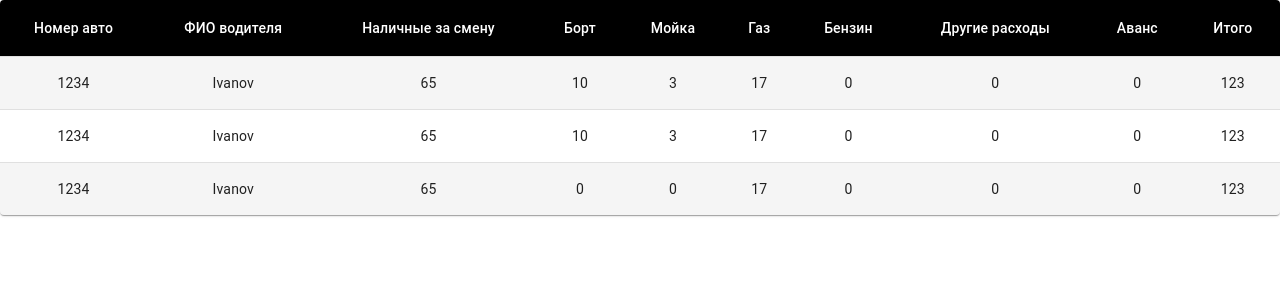
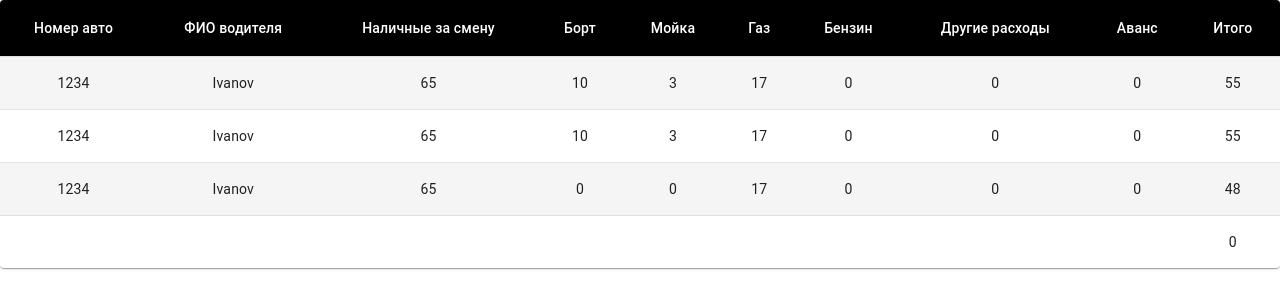
Before and after one commit to nastyasap/dms_work, a React (Create React App) app: page / in a window 1280 px wide. Shown: the top 308 px of the page. Built offline with nearby package versions, Linux system fonts and the light colour scheme.

Commit message:
newRow add

```diff
--- a/src/api/api.ts
+++ b/src/api/api.ts
@@ -48,29 +48,28 @@ export const dailyTableApi = {
                 addedDate: '20/09/2022/10:59',
             },
         ]})
-        return instance.get(`/getTable`, { params: {tableId}})
+        return instance.get<DailyTableRow[]>(`/getTable`, { params: {tableId}})
     },
 
-    updateDataTable(tableId: number, rowId: number, data: Partial<DailyTableType>) {
-        return instance.put(`/getTable`, {data}, { params: {tableId, rowId}})
+    updateDataTable(tableId: number, rowId: number, data: Partial<DailyTableRow>) {
+        return instance.put<DailyTableRow>(`/getTable`, {data}, { params: {tableId, rowId}})
     },
 
-    createDataTable(tableId: number, data: DailyTableType) {
-        return instance.post(`/getTable`, {data}, { params: {tableId}})
+    createDataTable(tableId: number, data: Partial<DailyTableRow>)  {
+        return instance.post<DailyTableRow>(`/getTable`, {data}, { params: {tableId}})
     },
 }
 
-export type DailyTableType = {
+export type DailyTableRow = {
     rowId: number
-    autoNumber?: number
-    name: string
-    cash: number
-    bort?: number
-    washing?: number
-    gas?: number
-    fuel?: number
-    spendings?: number
-    avans?: number
-    total: number
-    addedDate: any
+    autoNumber?: number | null
+    name: string | null
+    cash: number | null
+    bort?: number | null
+    washing?: number | null
+    gas?: number | null
+    fuel?: number | null
+    spendings?: number | null
+    avans?: number | null
+    addedDate: number | null
 }
--- a/src/bll/reducers/dailyTable-reducer.ts
+++ b/src/bll/reducers/dailyTable-reducer.ts
@@ -1,8 +1,8 @@
 import {createSlice, PayloadAction} from '@reduxjs/toolkit';
-import {DailyTableType} from '../../api/api';
+import {DailyTableRow} from '../../api/api';
 
 interface InitialState {
-    dailyTable: DailyTableType[];
+    dailyTable: DailyTableRow[];
     isLoading: boolean;
     id: number | null;
 }
@@ -12,22 +12,37 @@ const initialState: InitialState = {
     id: null,
 }
 
+export const EMPTY_DATA: DailyTableRow = {
+    rowId: 100000000000,
+    autoNumber: null,
+    name: null,
+    cash: null,
+    bort: null,
+    washing: null,
+    gas: null,
+    fuel: null,
+    spendings: null,
+    avans: null,
+    addedDate: new Date().getTime()
+}
+
 export const dailyTableSlice = createSlice({
     name: 'dailyTable',
     initialState: initialState,
     reducers: {
-        addRow(state, action: PayloadAction<DailyTableType>) {
-            state.dailyTable.push(action.payload)
+        addRow(state, action: PayloadAction<Partial<DailyTableRow>>) {
+            const data = {...EMPTY_DATA, ...action.payload}
+            state.dailyTable.push(data)
         },
         loadTableRequest(state, action: PayloadAction<number>) {
             state.isLoading = true
             state.id = action.payload
         },
-        loadTableSucess(state, action: PayloadAction<DailyTableType[]>) {
+        loadTableSucess(state, action: PayloadAction<DailyTableRow[]>) {
             state.isLoading = false
             state.dailyTable = action.payload
         },
-        updateRow(state, action: PayloadAction<{ data: Partial<DailyTableType>, rowId: number }>) {
+        updateRow(state, action: PayloadAction<{ data: Partial<DailyTableRow>, rowId: number }>) {
             const index = state.dailyTable.findIndex(obj => obj.rowId === action.payload.rowId)
             state.dailyTable[index] = {...state.dailyTable[index], ...action.payload.data}
         }
--- a/src/bll/sagas/dailyTable-saga.ts
+++ b/src/bll/sagas/dailyTable-saga.ts
@@ -1,7 +1,7 @@
 import {all, call, put, select, takeLatest} from '@redux-saga/core/effects'
 import {dailyTableApi} from '../../api/api'
 import {dailyTableSlice} from '../reducers/dailyTable-reducer'
-import {getTableId} from '../selectors/dailyTable';
+import {getTableId} from '../selectors/dailyTable-selector';
 
 function* fetchDailyTable({payload}: ReturnType<typeof dailyTableSlice.actions.loadTableRequest>) {
     const {data} = yield call(dailyTableApi.getDataTable, payload);
--- a/src/components/Table/DailyTable.tsx
+++ b/src/components/Table/DailyTable.tsx
@@ -1,4 +1,5 @@
 import * as React from 'react';
+import {useEffect} from 'react';
 import {styled} from '@mui/material/styles';
 import Table from '@mui/material/Table';
 import TableBody from '@mui/material/TableBody';
@@ -8,10 +9,9 @@ import TableHead from '@mui/material/TableHead';
 import TableRow from '@mui/material/TableRow';
 import Paper from '@mui/material/Paper';
 import {EditableTableRow} from './EditableTableRow/EditableTableRow';
-import {useEffect} from 'react';
 import {useDispatch, useSelector} from 'react-redux';
-import {dailyTableSlice} from '../../bll/reducers/dailyTable-reducer';
-import {getTable} from '../../bll/selectors/dailyTable';
+import {dailyTableSlice, EMPTY_DATA} from '../../bll/reducers/dailyTable-reducer';
+import {getTable} from '../../bll/selectors/dailyTable-selector';
 
 export const StyledTableCell = styled(TableCell)(({theme}) => ({
     [`&.${tableCellClasses.head}`]: {
@@ -41,7 +41,15 @@ export const DailyTable = () => {
 
     useEffect(() => {
         dispatch(dailyTableSlice.actions.loadTableRequest(787))
-    }, [])
+    }, [dispatch])
+
+    const onUpdateDataHandler = (rowId: number) => (cellName: string) => (value: string) => {
+        dispatch(dailyTableSlice.actions.updateRow({data: {[cellName]: value}, rowId}))
+    }
+
+    const onAddDataHandler = (cellName: string) => (value: string) => {
+        dispatch(dailyTableSlice.actions.addRow( {[cellName]: value}))
+    }
 
     return (
         <TableContainer component={Paper}>
@@ -55,9 +63,9 @@ export const DailyTable = () => {
                 </TableHead>
                 <TableBody>
                     {data.map((row) => {
-                        return <EditableTableRow key={row.rowId} rowData={row}/>
+                        return <EditableTableRow key={row.rowId} rowData={row} onChangeData={onUpdateDataHandler(row.rowId)}/>
                     })}
-                    {/*<EditableTableRow rowData={data}/>*/}
+                    <EditableTableRow rowData={EMPTY_DATA} onChangeData={onAddDataHandler}/>
                 </TableBody>
             </Table>
         </TableContainer>
--- a/src/components/Table/EditableTableRow/EditableTableRow.tsx
+++ b/src/components/Table/EditableTableRow/EditableTableRow.tsx
@@ -2,16 +2,16 @@ import {EditableSpan} from '../../../common/EditableSpan/EditableSpan';
 import * as React from 'react';
 import {KeyboardEvent} from 'react';
 import {StyledTableCell, StyledTableRow} from '../DailyTable';
-import {DailyTableType} from '../../../api/api';
-import {useDispatch} from 'react-redux';
-import {dailyTableSlice} from '../../../bll/reducers/dailyTable-reducer';
+import {DailyTableRow} from '../../../api/api';
 
 interface Props {
-    rowData: DailyTableType
+    rowData: DailyTableRow
+    onChangeData: (cellName: string) => (value: string) => void
 }
 
-export const EditableTableRow: React.FC<Props> = ({rowData}) => {
-    const dispatch = useDispatch()
+export const EditableTableRow: React.FC<Props> = ({rowData, onChangeData}) => {
+    // @ts-ignore
+    const total: number =   rowData.cash + rowData.bort - rowData.gas - rowData.fuel - rowData.washing - rowData.avans - rowData.spendings
 
     const onKeyPressHandler = (e: KeyboardEvent<HTMLTableCellElement>) => {
         if (e.key === 'Enter') {
@@ -23,13 +23,10 @@ export const EditableTableRow: React.FC<Props> = ({rowData}) => {
         console.log(e.key)
     }
 
-    const onChangeHandler = (cellName: string) => (value: string) => {
-        dispatch(dailyTableSlice.actions.updateRow({data: {[cellName]: value}, rowId: rowData.rowId}))
-    }
 
     const createCell = (cellName: string, value: any, align?: "center" | "inherit" | "left" | "right" | "justify") => {
         return <StyledTableCell align={align || 'center'} onKeyDown={onKeyPressHandler}>
-            <EditableSpan value={value} onChange={onChangeHandler(cellName)}/>
+            <EditableSpan value={value} onChange={onChangeData(cellName)}/>
         </StyledTableCell>
     }
 
@@ -43,6 +40,6 @@ export const EditableTableRow: React.FC<Props> = ({rowData}) => {
         {createCell('fuel', rowData.fuel)}
         {createCell('spendings', rowData.spendings)}
         {createCell('avans', rowData.avans)}
-        {createCell('total', rowData.total)}
+        {createCell('total', total)}
     </StyledTableRow>
 }
```
Also changed, not shown: src/bll/selectors/dailyTable-selector.ts (renamed from src/bll/selectors/dailyTable.ts).
